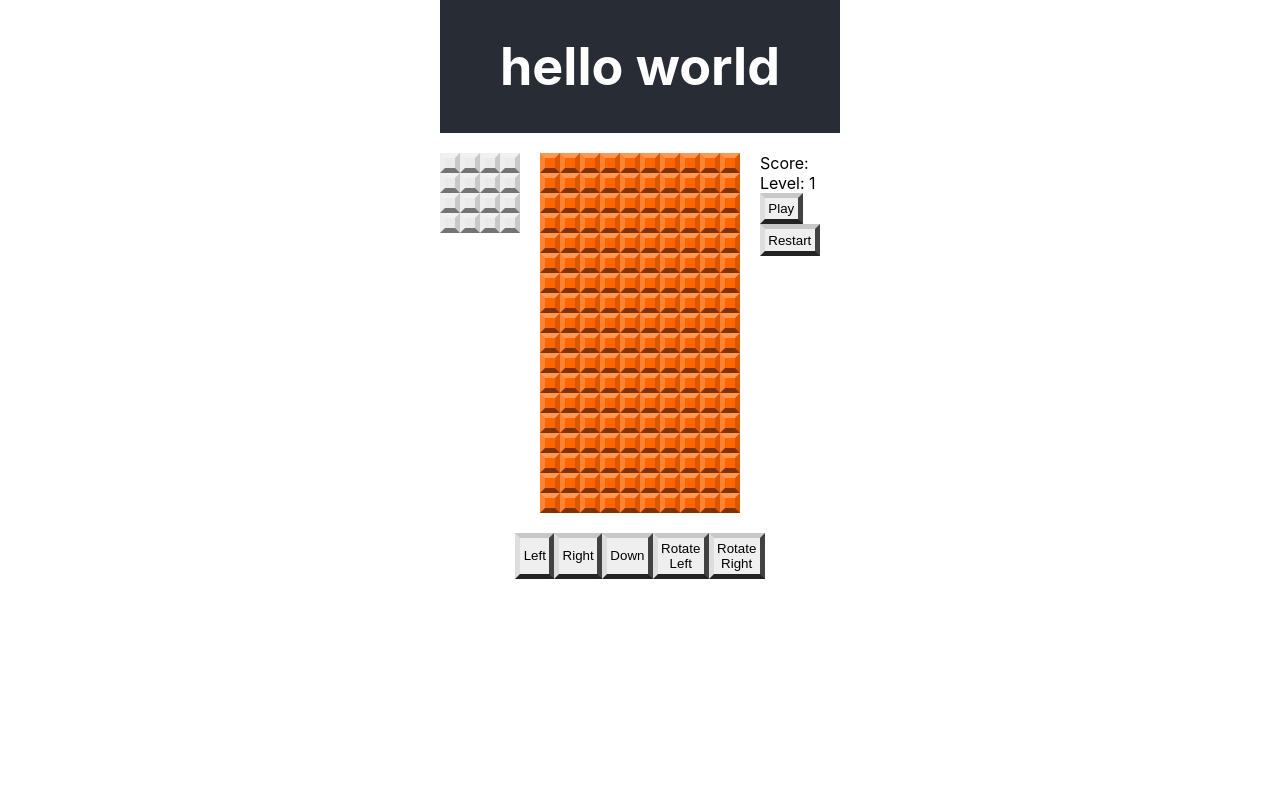
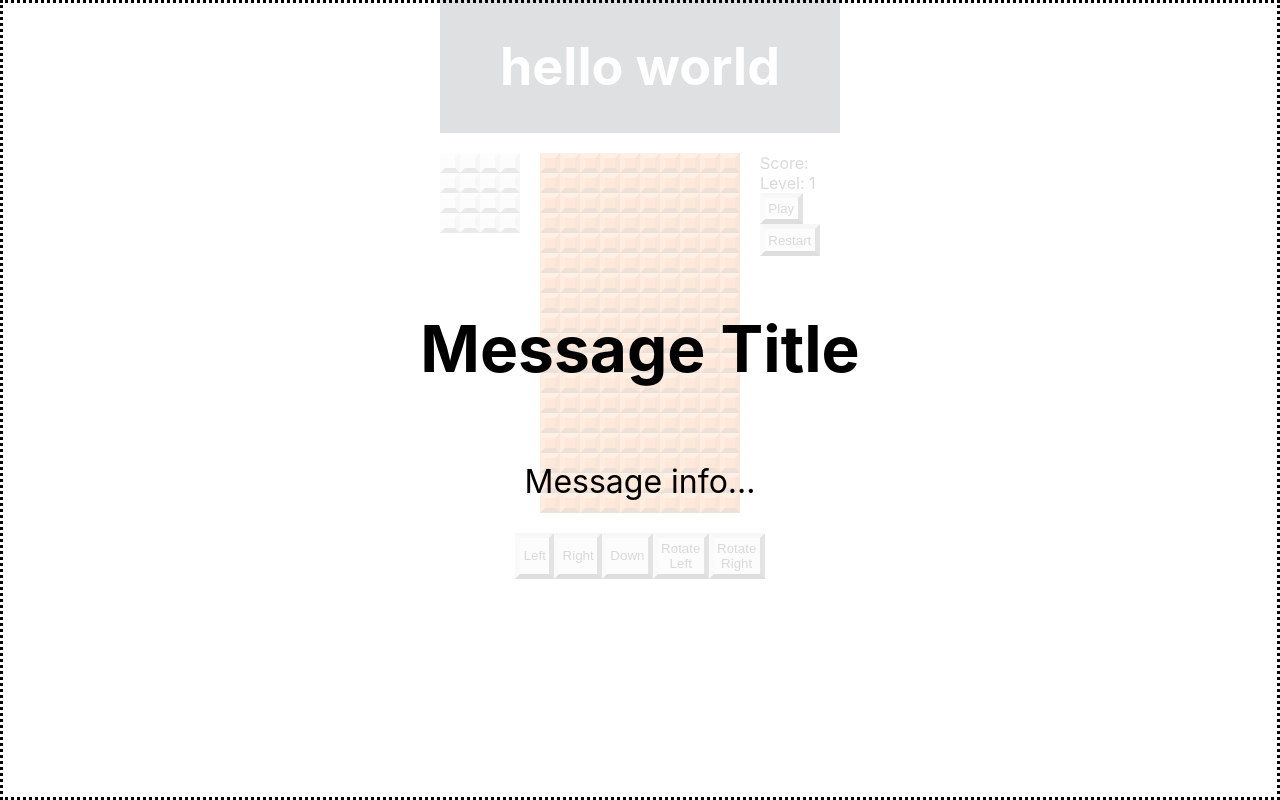
Before and after one commit to noltron000-coursework/tetris, a React (Create React App) app: page / in a window 1280 px wide. Built offline with nearby package versions, Linux system fonts and the light colour scheme.

Commit message:
adding overlay box

```diff
--- a/src/css/app.css
+++ b/src/css/app.css
@@ -148,6 +148,37 @@ and 'b'. The '.' represents an empty cell on the grid. */
 	grid-area: b;
 }
 
+
+/* Message Popup - These styles apply to the `MessagePopup` container. With `position:absolute` this element can be placed anywhere on the screen, `left, top, transform:translate` perform this function.*/
+.overlay {
+	position: absolute;
+	display: flex;
+	flex-direction: column;
+	justify-content: center;
+	left: 50%;
+	top: 50%;
+	transform: translate(-50%, -50%);
+	width: 100vw;
+	height: 100vh;
+	border-color: black;
+	border: dotted;
+	background-color: rgba(255, 255, 255, 0.85);
+	text-align: center;
+}
+
+.overlay {
+	font-size: 2em;
+}
+
+/* This style is applied only when the message popup container
+has both `message-popup` class and the `hidden` class. In this
+case the Message Popup is not displayed */
+.overlay.hidden {
+	display: none;
+}
+
+
+
 /* ELEMENTS NOT CLASSES */
 
 button {
--- a/src/jsx/app.jsx
+++ b/src/jsx/app.jsx
@@ -6,6 +6,7 @@ import Next from '../jsx/next.jsx'
 import Board from '../jsx/board.jsx'
 import Score from '../jsx/score.jsx'
 import Controls from '../jsx/controls.jsx'
+import Overlay from '../jsx/overlay.jsx'
 
 class App extends Component {
 	render() {
@@ -16,6 +17,7 @@ class App extends Component {
 				<Board />
 				<Score />
 				<Controls />
+				<Overlay />
 			</div>
 		)
 	}
--- /dev/null
+++ b/src/jsx/overlay.jsx
@@ -0,0 +1,16 @@
+import React, { Component } from 'react'
+
+// Displays a message
+class Overlay extends Component {
+
+	render() {
+		return (
+			<div className='overlay'>
+				<h1>Message Title</h1>
+				<p>Message info...</p>
+			</div>
+		)
+	}
+}
+
+export default Overlay
```
